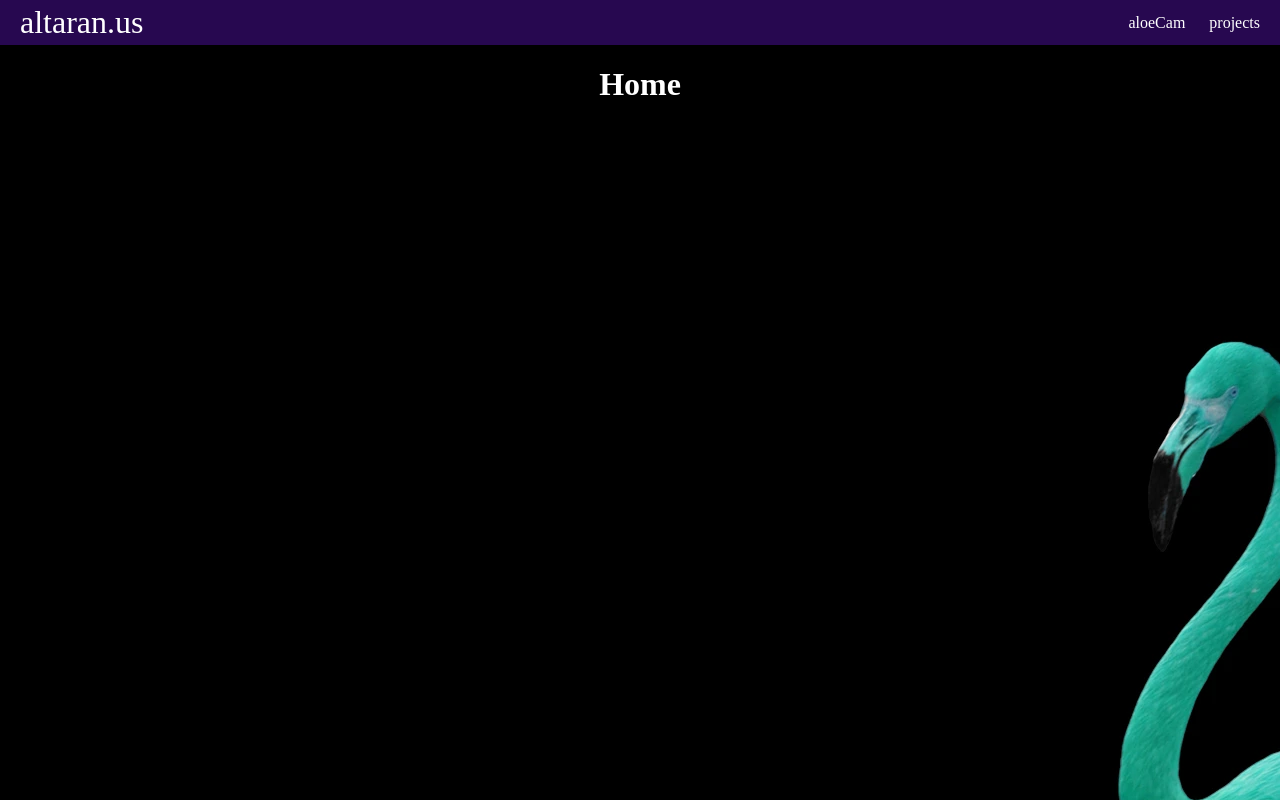
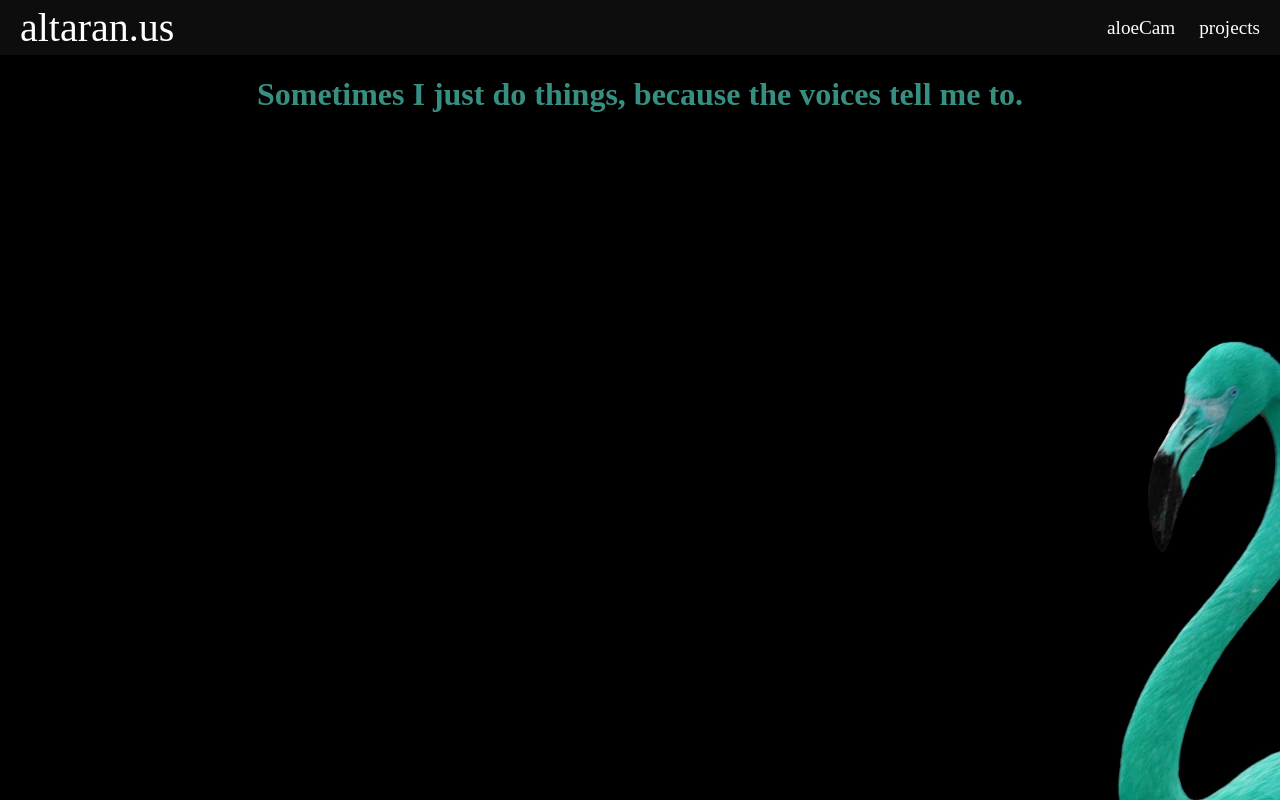
Before and after one commit to theAltaran/altaran.us, a React (Create React App) app: page / in a window 1280 px wide. Built offline with nearby package versions, Linux system fonts and the light colour scheme.

Commit message:
css updates

```diff
--- a/public/index.html
+++ b/public/index.html
@@ -9,7 +9,7 @@
 
     <meta
       name="description"
-      content="Web site created using create-react-app"
+      content="Web site created using alt's mind control powers."
     />
     <link rel="apple-touch-icon" href="%PUBLIC_URL%/logo192.png" />
     <!--
--- /dev/null
+++ b/src/pages/AloeCam.css
@@ -0,0 +1,8 @@
+
+#aloeCam {
+    -moz-transform: scale(0.50, 0.50);
+    -webkit-transform: scale(0.50, 0.50);
+    -o-transform: scale(0.50, 0.50);
+    -ms-transform: scale(0.50, 0.50);
+    transform: scale(0.50, 0.50);
+  }
--- a/src/pages/AloeCam.js
+++ b/src/pages/AloeCam.js
@@ -1,6 +1,6 @@
-import "../styles.css"
+import "./AloeCam.css"
 export default function AloeCam() {
-  return <iframe id="aloeCam" src="https://aloecam.ddns.net:6969" width={1925} height={1084} ></iframe>
+  return <iframe title="aloecam" id="aloeCam" src="https://aloecam.ddns.net:6969" width={1925} height={1084} ></iframe>
 
 
 }
--- a/src/pages/Home.js
+++ b/src/pages/Home.js
@@ -1,6 +1,6 @@
 import "../styles.css"
 export default function Home() {
   return <div className="background">
-    <h1>Home</h1>
+    <h1>Sometimes I just do things, because the voices tell me to.</h1>
   </div>
 }
--- a/src/styles.css
+++ b/src/styles.css
@@ -12,22 +12,21 @@ body {
 .container {
   margin: 1rem;
   text-align: center;
-
-
 }
 
 .nav {
-  background-color: rgb(39, 8, 80);
+  background-color: rgb(14, 13, 13);
   color: white;
   display: flex;
   justify-content: space-between;
   align-items: stretch;
   gap: 2rem;
   padding: 0 1rem;
+  font-size: 1.2rem;
 }
 
 .site-title {
-  font-size: 2rem;
+  font-size: 2.5rem;
 }
 
 .nav ul {
@@ -48,21 +47,13 @@ body {
 }
 
 .nav li.active {
-  background-color: #555;
+  background-color: rgb(39, 8, 80);
 }
 
 .nav li:hover {
-  background-color: #777;
+  background-color: rgb(39, 8, 80);
 }
 
 h1{
-  color: rgb(255, 255, 255);
+  color: rgb(55, 143, 130);
 }
-
-#aloeCam {
-  -moz-transform: scale(0.50, 0.50);
-  -webkit-transform: scale(0.50, 0.50);
-  -o-transform: scale(0.50, 0.50);
-  -ms-transform: scale(0.50, 0.50);
-  transform: scale(0.50, 0.50);
-}
```
